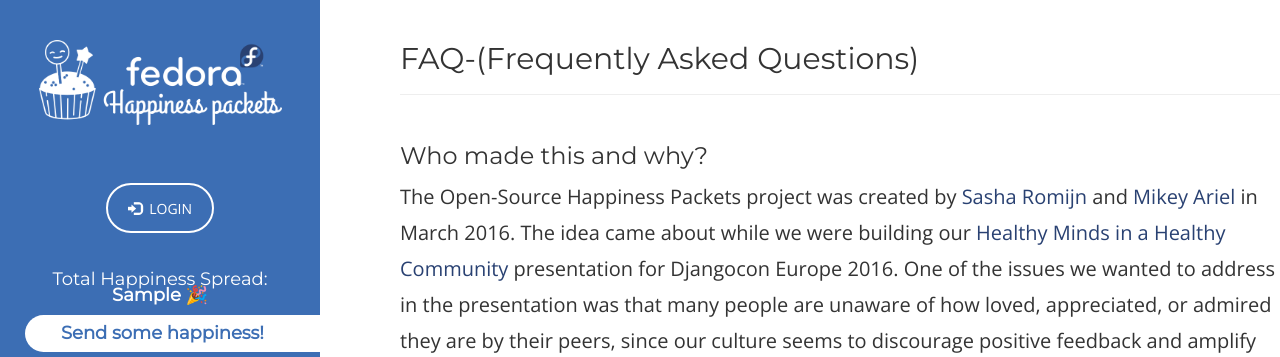
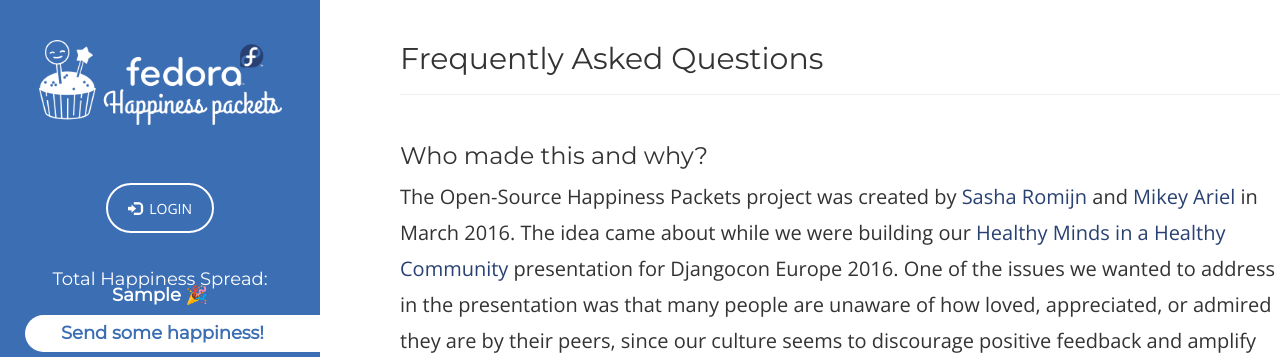
Before and after one commit to travisdev1/travis, a Django app: template templates/messaging/faq.html in a window 1280 px wide. Shown: the top 357 px of the page. Run offline with Django 3.2, Linux system fonts and the light colour scheme; the template is opened without the code that fills it: most values are stand-ins (such as "Sample title", 1, 10 or a date in 2020); some libraries are stand-ins or nearby versions.

Commit message:
templates: Consistent formatting/naming across pages after PR #185

```diff
--- a/templates/base.html
+++ b/templates/base.html
@@ -2,7 +2,7 @@
 <!DOCTYPE html>
 <html lang="en">
 <head>
-         <meta http-equiv="Content-Type" content="text/html; charset=utf-8">
+    <meta http-equiv="Content-Type" content="text/html; charset=utf-8">
 
     <meta name="viewport" content="width=device-width, initial-scale=1.0">
     <link href="https://fonts.googleapis.com/css?family=Montserrat|Open+Sans" rel="stylesheet">
--- a/templates/messaging/faq.html
+++ b/templates/messaging/faq.html
@@ -1,11 +1,11 @@
 {% extends 'base.html' %}
 
-{% block extra_head %}<title>FAQ-(Frequently Asked Questions)</title>{% endblock %}
+{% block extra_head %}<title>Frequently Asked Questions</title>{% endblock %}
 
 {% block content %}
 <div id="faq">
     <div class="page-header">
-        <h2>FAQ-(Frequently Asked Questions)</h2>
+        <h2>Frequently Asked Questions</h2>
     </div>
 
     <h3>Who made this and why?</h3>
--- a/templates/messaging/message_send_form.html
+++ b/templates/messaging/message_send_form.html
@@ -1,13 +1,13 @@
 {% extends 'base.html' %}
 
-{% block extra_head %}<title>Send happiness packet</title>{% endblock %}
+{% block extra_head %}<title>Send a Happiness Packet</title>{% endblock %}
 
 {% load crispy_forms_tags %}
 
 {% block content %}
 
     <div class="page-header">
-        <h2>Send a happiness packet to someone!</h2>
+        <h2>Send a Happiness Packet to someone!</h2>
         <br>
     </div>
 
--- a/templates/messaging/sent_messages.html
+++ b/templates/messaging/sent_messages.html
@@ -1,5 +1,7 @@
 {% extends 'base.html' %}
+
 {% block extra_head %}<title>Sent Happiness Packets</title>{% endblock %}
+
 {% block content %}
 
     <div class="page-header">
--- a/templates/search/search.html
+++ b/templates/search/search.html
@@ -1,7 +1,6 @@
 {% extends 'base.html' %}
 
 {% block extra_head %}<title>Search</title>{% endblock %}
-
 
 {% block content %}
 <h2>Search</h2>
```
